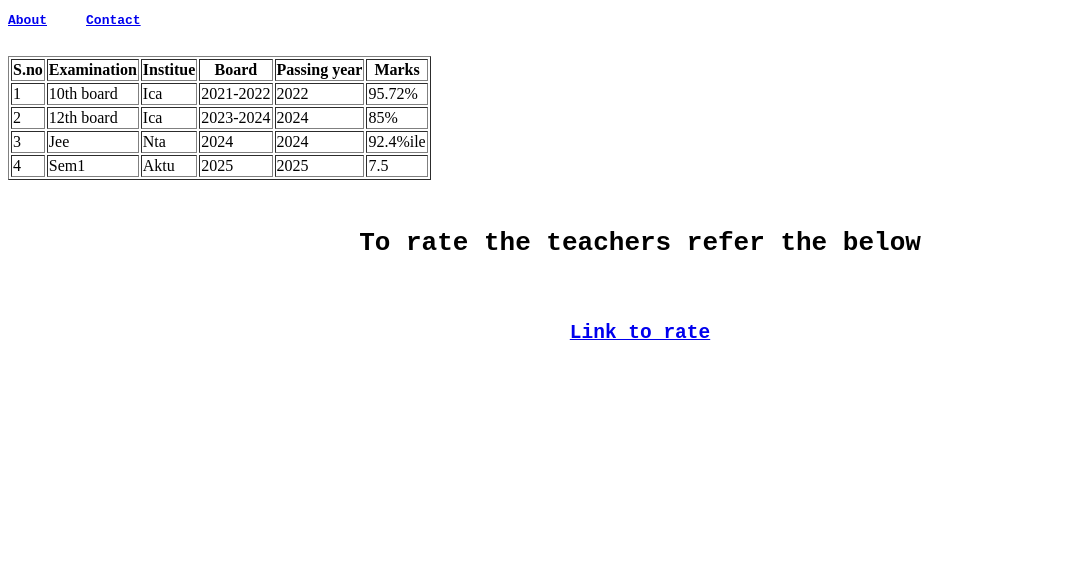
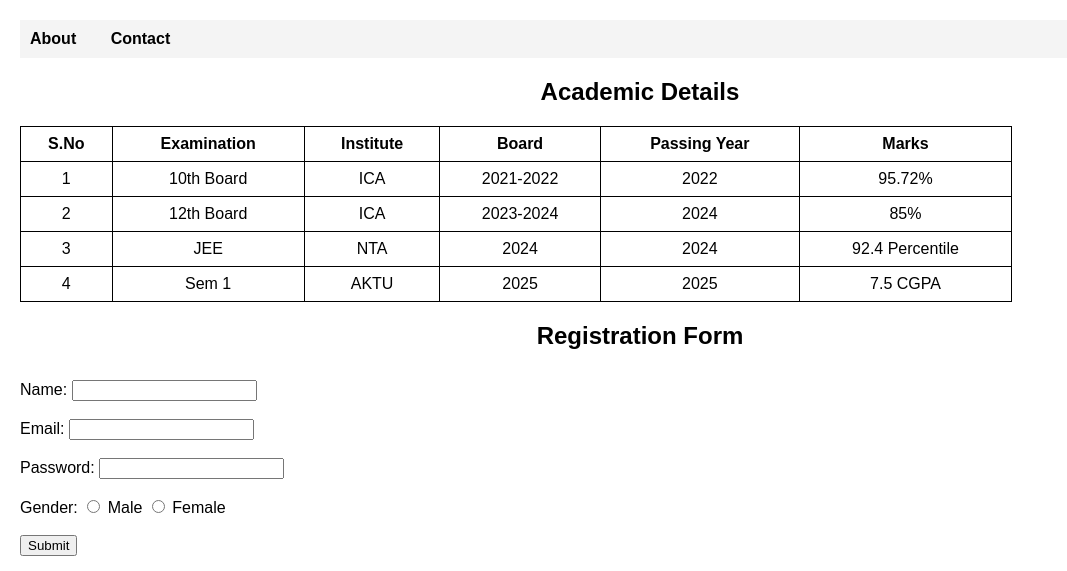
Before and after one commit to CSE-Web-Technology/first-day-task-Bisht-ji, a plain HTML site: page forms.html in a window 1280 px wide. Shown: the top 571 px of the page, without its empty margins (0-1067 px from the left). Drawn offline with Linux system fonts and the light colour scheme.

Commit message:
Revise forms.html for improved layout and form
Updated the HTML structure and added a registration form with styling.

```diff
--- a/forms.html
+++ b/forms.html
@@ -3,61 +3,111 @@
 <head>
   <meta charset="UTF-8">
   <meta name="viewport" content="width=device-width, initial-scale=1.0">
-    <title>Document</title>
+  <title>Student Info Page</title>
+  <style>
+    body {
+      font-family: Arial, sans-serif;
+      margin: 20px;
+    }
+    nav {
+      background-color: #f4f4f4;
+      padding: 10px;
+    }
+    nav a {
+      text-decoration: none;
+      color: black;
+      font-weight: bold;
+      margin-right: 30px;
+    }
+    table {
+      width: 80%;
+      border-collapse: collapse;
+      margin: 20px 0;
+    }
+    th, td {
+      border: 1px solid black;
+      text-align: center;
+      padding: 8px;
+    }
+    form {
+      margin-top: 30px;
+    }
+    h1, h2 {
+      text-align: center;
+    }
+  </style>
 </head>
 <body>
+
   <nav>
-        <pre>
-<a href="$"><b>About</b></a>     <a href="%"><b>Contact</b></a>
-        </pre>
+    <a href="#"><b>About</b></a>
+    <a href="#"><b>Contact</b></a>
   </nav>
-</body>
-</html>
-<table border="black">
+
+  <h2>Academic Details</h2>
+  <table>
     <tr>
-        <th>S.no</th>
+      <th>S.No</th>
       <th>Examination</th>
-        <th>Institue</th>
+      <th>Institute</th>
       <th>Board</th>
-        <th>Passing year</th>
+      <th>Passing Year</th>
       <th>Marks</th>
     </tr>
     <tr>
       <td>1</td>
-        <td>10th board</td>
-        <td>Ica</td>
+      <td>10th Board</td>
+      <td>ICA</td>
       <td>2021-2022</td>
-        <td> 2022</td>
+      <td>2022</td>
       <td>95.72%</td>
     </tr>
     <tr>
       <td>2</td>
-        <td>12th board</td>
-        <td>Ica</td>
+      <td>12th Board</td>
+      <td>ICA</td>
       <td>2023-2024</td>
       <td>2024</td>
       <td>85%</td>
     </tr>
     <tr>
       <td>3</td>
-        <td>Jee</td>
-        <td>Nta</td>
+      <td>JEE</td>
+      <td>NTA</td>
       <td>2024</td>
       <td>2024</td>
-        <td>92.4%ile</td>
+      <td>92.4 Percentile</td>
     </tr>
     <tr>
       <td>4</td>
-        <td>Sem1</td>
-        <td>Aktu</td>
+      <td>Sem 1</td>
+      <td>AKTU</td>
       <td>2025</td>
       <td>2025</td>
-        <td>7.5</td>
+      <td>7.5 CGPA</td>
     </tr>
   </table>
-<p>
-    <pre>
-        <center><h1>To rate the teachers refer the below</h1></center>
-        <center><h2><a href="https://tinyurl.com/nhbfe676">Link to rate</a></h2></center>
-    </pre>
-</p>
+
+  <h2>Registration Form</h2>
+  <form>
+    <label>Name:</label>
+    <input type="text" name="name" required><br><br>
+
+    <label>Email:</label>
+    <input type="email" name="email" required><br><br>
+
+    <label>Password:</label>
+    <input type="password" name="password" required><br><br>
+
+    <label>Gender:</label>
+    <input type="radio" name="gender" value="male"> Male
+    <input type="radio" name="gender" value="female"> Female<br><br>
+
+    <input type="submit" value="Submit">
+  </form>
+
+  <h1>Rate the Teachers</h1>
+  <h2><a href="https://tinyurl.com/nhbfe676" target="_blank">Click Here to Rate</a></h2>
+
+</body>
+</html>
```
Lines whose indentation alone changed are shown as unchanged.
